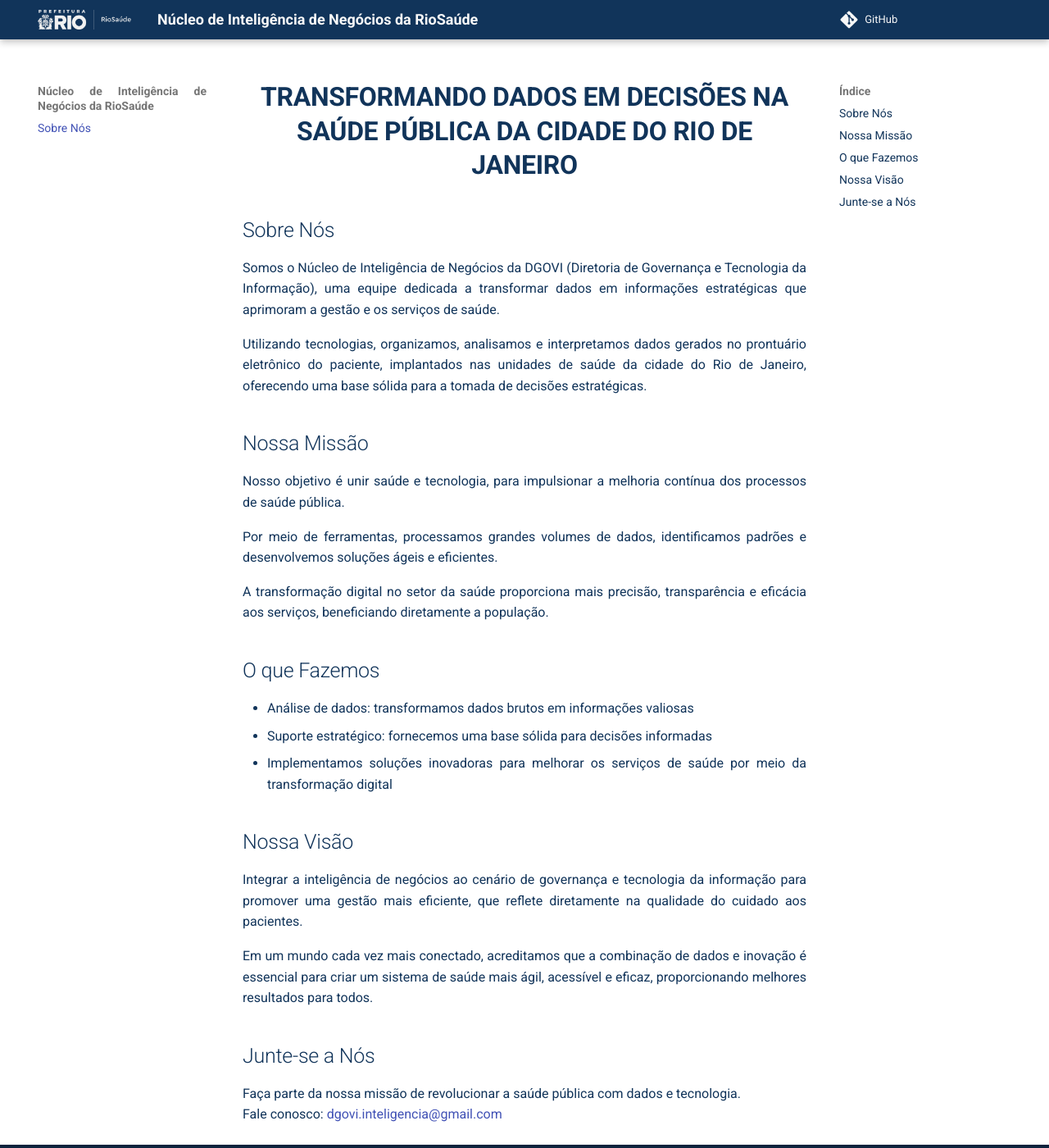
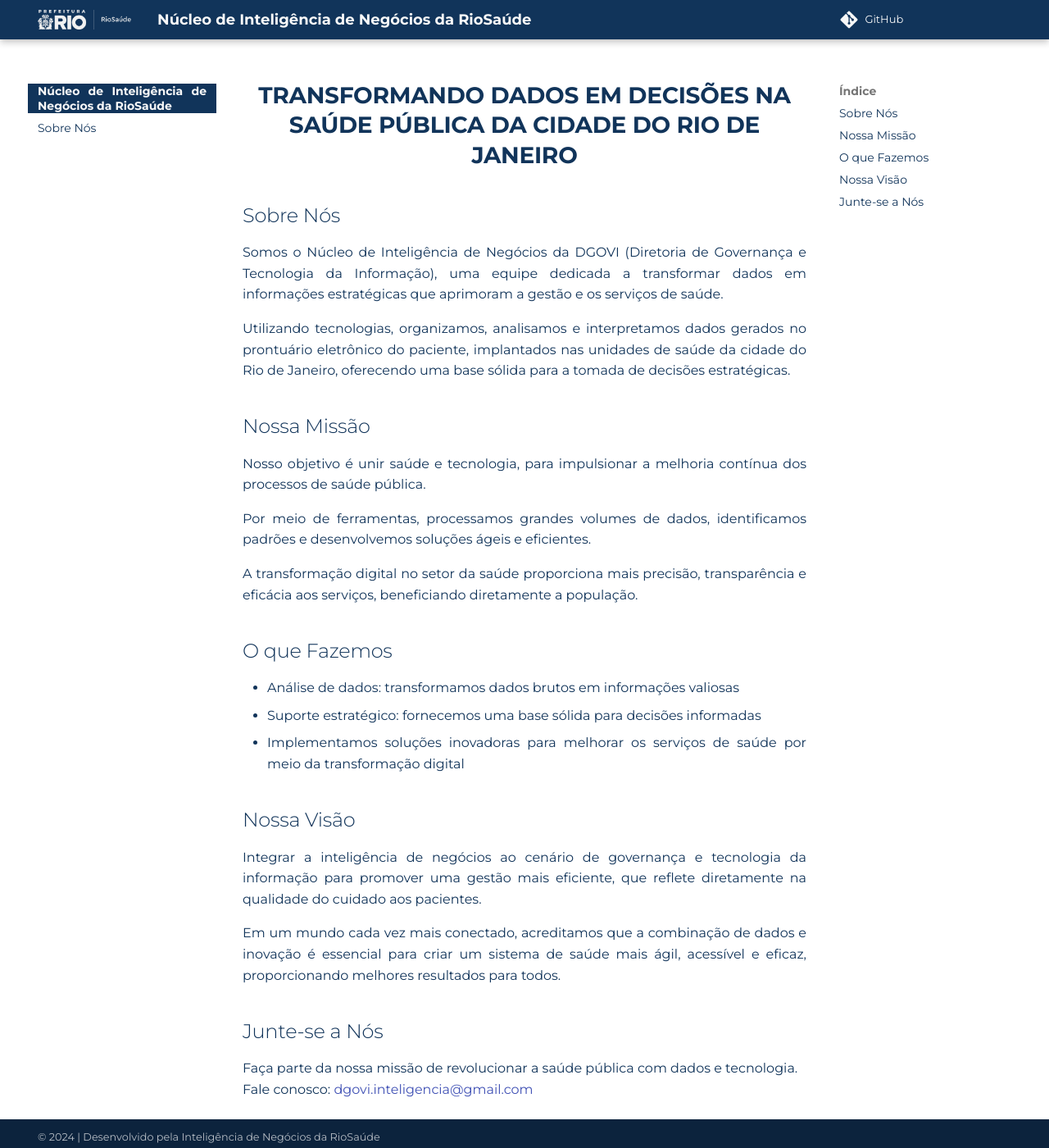
Before and after one commit to jeantorre/riosaude_nucleo_bi, an MkDocs documentation site: the page built from docs/index.md, in a window 1280 px wide and 1400 px high. Shown: the whole window at 82% size. Built offline with MkDocs 1.6.1 and Material for MkDocs 9.7.7, drawn with Linux system fonts in a browser that asks for light colours; comment, search, counter and statistics services are not loaded.

Commit message:
atualizacao da estilizacao

```diff
--- a/docs/css/custom.css
+++ b/docs/css/custom.css
@@ -1,19 +1,79 @@
+@import url('https://fonts.googleapis.com/css2?family=Montserrat:ital,wght@0,100..900;1,100..900&display=swap');
+
 h1 {
     color: #11345a !important;
     font-size: 2.5em;
     text-align: center;
     text-transform: uppercase;
     font-weight: bold !important;
+    font-family: 'Montserrat', sans-serif;
 }
 
 h2 {
     color: #11345a;
     font-size: 2em;
     text-align: left;
+    font-family: 'Montserrat', sans-serif;
 }
 
 body {
     color: #11345a;
     font-size: 1.5em;
     text-align: justify;
+    font-family: 'Montserrat', sans-serif;
 }
+
+.profile-card {
+    display: flex;
+    align-items: center;
+    padding: 20px;
+    margin-bottom: 20px;
+    font-family: 'Montserrat', sans-serif;
+}
+
+.profile-image img {
+    border-radius: 50%;
+    width: 200px;
+    height: 200px;
+    margin-right: 20px;
+    border: 10px solid #e3e3e3;
+}
+
+.profile-info {
+    flex: 1;
+    position: relative;
+    margin-left: -25px;
+    padding: 10px 30px;
+    border-top: 3px solid #777777;
+    border-right: 3px solid #777777;
+    border-bottom: 3px solid #777777;
+    font-family: 'Montserrat', sans-serif;
+}
+
+.profile-info h2 {
+    color: #11345a;
+    font-size: 1.5em;
+    margin: 0;
+    font-family: 'Montserrat', sans-serif;
+}
+
+.profile-info p {
+    color: #777777;
+    font-size: 1em;
+    margin-top: 0px;
+    margin-bottom: 0px;
+    font-family: 'Montserrat', sans-serif;
+}
+
+.descricao_cargo {
+    color: #11345a;
+    font-size: 1.2em;
+    text-align: left;
+    font-family: 'Montserrat', sans-serif;
+}
+
+.cargo_info {
+    text-align: justify;
+    font-size: 0.9em;
+    font-family: 'Montserrat', sans-serif;
+}
--- a/docs/css/extra.css
+++ b/docs/css/extra.css
@@ -7,3 +7,37 @@
     background-color: #11345a;
     color: #f8f8f8;
 }
+
+.md-nav--primary .md-nav__title {
+  background-color: #11345a !important;
+  color: #f8f8f8 !important;
+}
+
+.md-nav--primary .md-nav__link {
+  color: #11345a !important;
+}
+
+.md-nav--primary .md-nav__link:hover {
+  color: #00bff2 !important;
+}
+
+.md-nav--primary .md-nav__source {
+  background-color: #11345a !important;
+  color: #f8f8f8 !important;
+}
+
+.md-content p {
+  font-size: 1em;
+}
+
+.md-content h1 {
+  font-size: 1.75em;
+}
+
+.md-content h2 {
+  font-size: 1.5em;
+}
+
+.md-content h3 {
+  font-size: 1.25em;
+}
```
